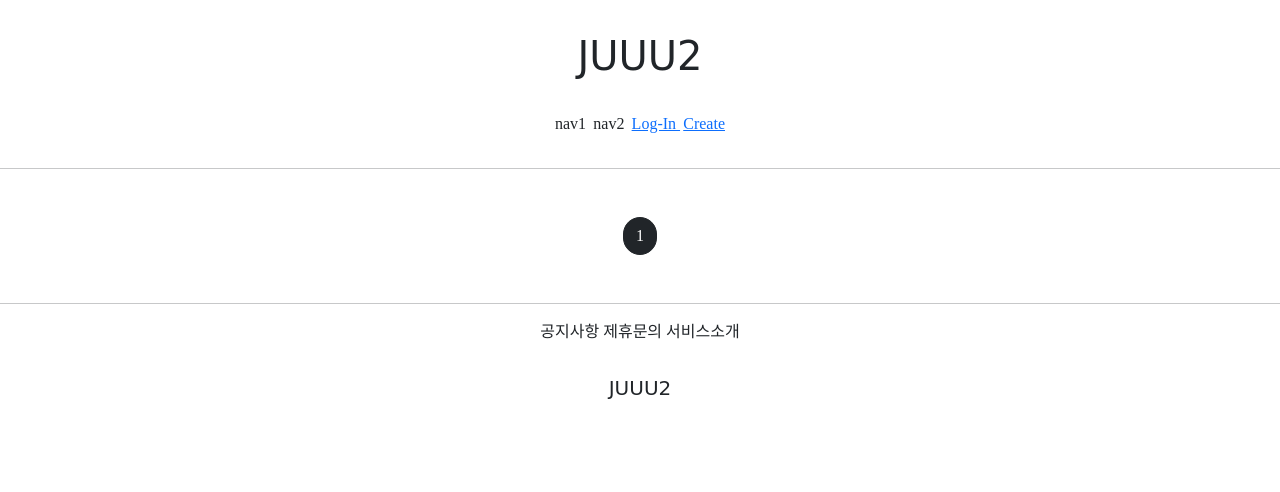
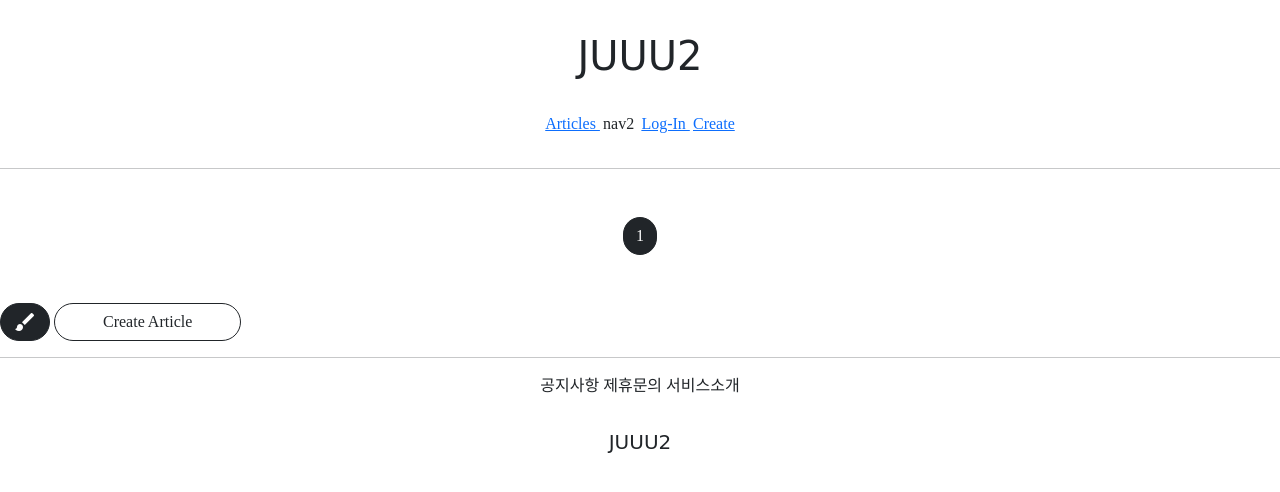
Before and after one commit to Lee-JuHwan/gis4-1, a Django app: page /articles/list/ in a window 1280 px wide. Shown: the top 492 px of the page. Run offline with Django 3.2, Linux system fonts and the light colour scheme; data that the repository does not hold is empty; parts of the project's set-up code (start-up, migrations or seed data) failed here and were passed over; some web fonts are replaced.

Commit message:
8/6 commit 4

```diff
--- a/articleapp/templates/articleapp/list.html
+++ b/articleapp/templates/articleapp/list.html
@@ -21,7 +21,7 @@
 
     </style>
 
-    <div class="container" my-4>
+    <div class="container my-4">
 
         {% for article in article_list %}
             <div>
@@ -42,4 +42,16 @@
 
     {% include 'snippets/pagination.html' %}
 
+    <div>
+        <a href="{% url 'articleapp:create' %}"
+           class="btn btn-dark rounded-pill material-icons">
+            brush
+        </a>
+        <a href="{% url 'articleapp:create' %}"
+           class="btn btn-outline-dark rounded-pill px-5">
+            Create Article
+        </a>
+
+    </div>
+
 {% endblock %}
--- a/templates/header.html
+++ b/templates/header.html
@@ -4,7 +4,12 @@
     </div>
 
     <div class="pragmatic_header_button">
-        <span style="margin: 0.1rem">nav1</span>
+        <span style="margin: 0.1rem">
+            <a href="{% url 'articleapp:list' %}">
+               Articles
+            </a>
+        </span>
+
         <span style="margin: 0.1rem">nav2</span>
 
         {% if not user.is_authenticated %}
```
